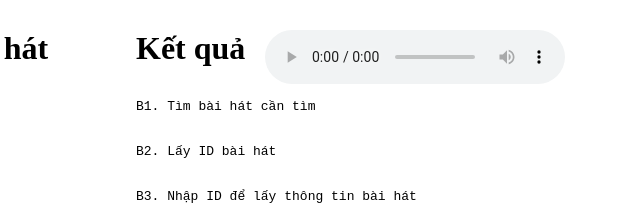
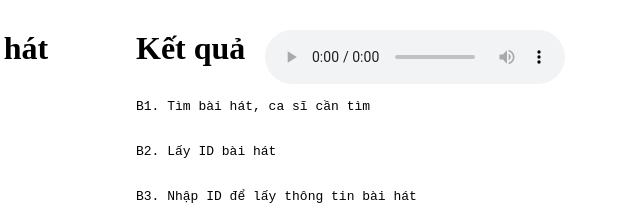
Before and after one commit to roniejisa/music, a website: page index.html in a window 1280 px wide. Shown: the top 209 px of the page, 270-910 px from the left. Drawn offline with Linux system fonts and the light colour scheme.

Commit message:
update code

```diff
--- a/index.html
+++ b/index.html
@@ -47,7 +47,7 @@
                     <button class="copy">Copy Data</button>
                 </div>
                 <pre class="content">
-                    <div>B1. Tìm bài hát cần tìm </div>
+                    <div>B1. Tìm bài hát, ca sĩ cần tìm </div>
                     <div>B2. Lấy ID bài hát</div>
                     <div>B3. Nhập ID để lấy thông tin bài hát</div>
                     <div>B4. Lấy URL (nếu có để tải nhạc về hoặc stream trực tiếp)</div>
```
